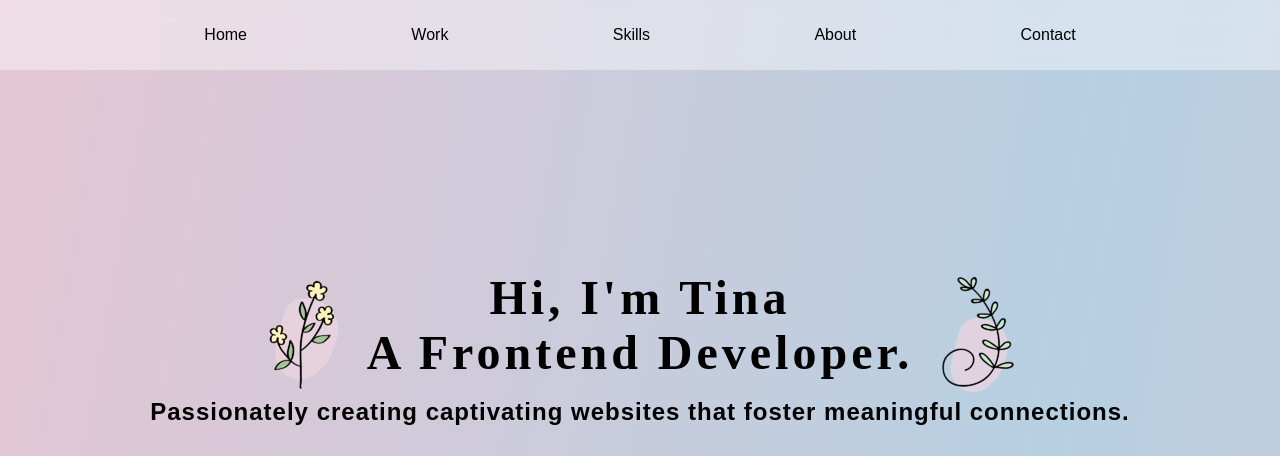
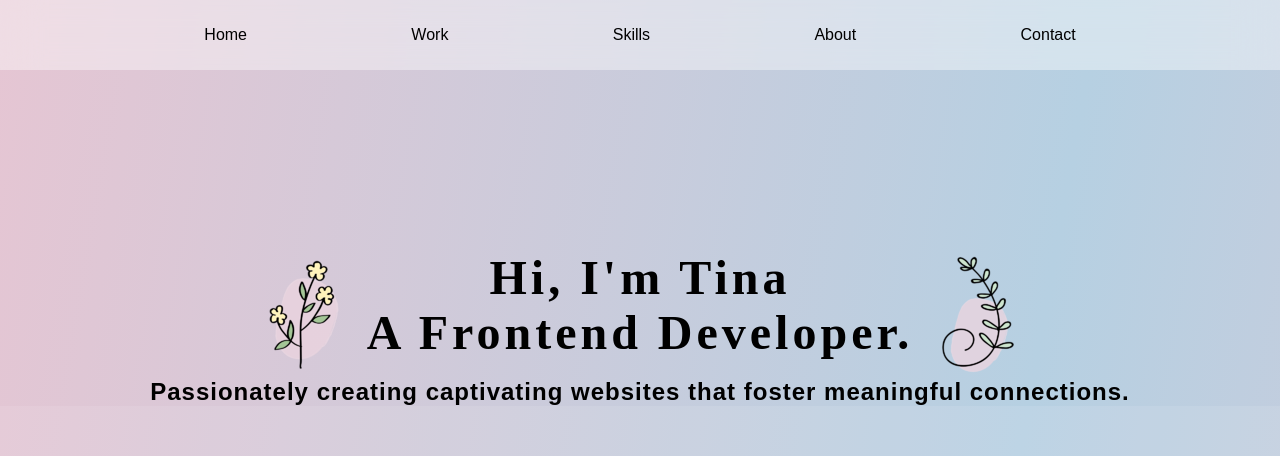
Before and after one commit to twentyfive21/portfolio-react, a React (Vite) app: page / in a window 1280 px wide. Shown: the top 456 px of the page. Built offline with nearby package versions, Linux system fonts and the light colour scheme; a web font is replaced by a local one.

Commit message:
intro css for profile image

```diff
--- a/src/components/Intro/Intro.css
+++ b/src/components/Intro/Intro.css
@@ -12,12 +12,17 @@ h3 {
     display: flex;
     flex-direction: column;
     align-items: center;
-    height: 70vh;
-    padding: 200px 10px 200px 10px;
+    height: auto;
+    padding: 180px 10px 0px 10px;
     text-align: center;
 }
 .top-section {
     display: flex;
+}
+.intro-pic {
+    margin-top: -180px;
+    height: 685px;
+    margin-bottom: -115px;
 }
 
 @media (max-width: 550px) {
```
